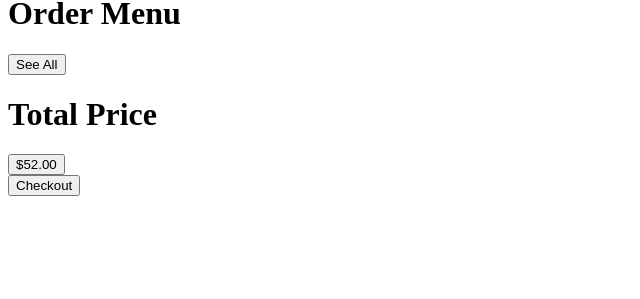
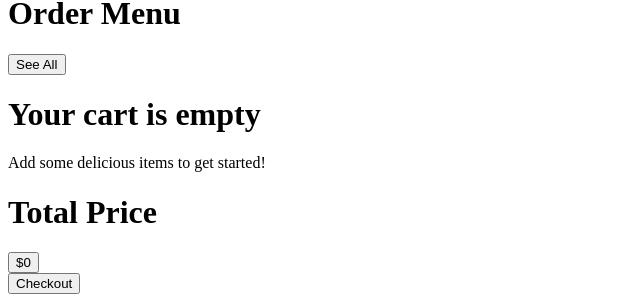
Before and after one commit to ayaosamaramadan/Pizza-Shop, a Next.js app: page /homepage in a window 1280 px wide. Shown: the part 1376-1675 px from the top of the page, without its empty margins (0-640 px from the left). Before the commit the page ends 1580 px from the top, so only its background shows below. Built offline with nearby package versions, Linux system fonts and the light colour scheme.

Commit message:
add total price for all product in cart

```diff
--- a/src/app/globals.css
+++ b/src/app/globals.css
@@ -1,7 +1,7 @@
 @import "tailwindcss";
 
 :root {
-  --background: #ffffff;
+  --background: #ffffff8e;
   --foreground: #000000;
 }
 
@@ -37,12 +37,12 @@ body {
 }
 
 ::-webkit-scrollbar-track {
-  background: var(--background);
+  background: #00000028;
   border-radius: 6px;
 }
 
 ::-webkit-scrollbar-thumb {
   background-color: var(--foreground);
   border-radius: 6px;
-  border: 3px solid var(--background);
+  border: 3px solid #000000;
 }
--- a/src/pages/ordermenu.tsx
+++ b/src/pages/ordermenu.tsx
@@ -13,19 +13,22 @@ import { PizzaType } from "@/types/pizzatype";
 const Ordermenu = () => {
   const dispatch = useDispatch();
 
-  const { itemCart , categories } = useSelector((state: RootState) => state.pizza);
-
-
-
+  const { itemCart, categories } = useSelector(
+    (state: RootState) => state.pizza
+  );
 
   const openModal = (id: PizzaType) => {
     console.log(id);
 
-    const selected =  categories.find((category) =>
+    const selected = categories.find((category) =>
       category.products.some((product) => product.id === id.id)
     );
 
-    dispatch(setSelectedPizza(selected?.products.find((product) => product.id === id.id) || null));
+    dispatch(
+      setSelectedPizza(
+        selected?.products.find((product) => product.id === id.id) || null
+      )
+    );
     dispatch(setIsModalOpen(true));
   };
 
@@ -90,7 +93,8 @@ const Ordermenu = () => {
           </div>
 
           <div className="max-h-[250px] h-[300px] overflow-y-scroll">
-            {itemCart.map((item) => (
+            {itemCart&&
+            itemCart.map((item) => (
               <div key={item.id}>
                 <div className="bg-[#b4bccf31] flex items-center mt-2 mx-2 p-2 rounded-lg shadow-md hover:shadow-lg hover:bg-[#37383ab6] transition duration-300">
                   <Image
@@ -134,11 +138,24 @@ const Ordermenu = () => {
                 </div>
               </div>
             ))}
+            {itemCart.length === 0 && (
+                <div className="flex mt-20 flex-col justify-center items-center">
+
+                <h1 className="text-[1rem] font-semibold text-gray-500">
+                  Your cart is empty
+                </h1>
+                <p className="text-sm text-gray-400 mt-2">
+                  Add some delicious items to get started!
+                </p>
+                </div>
+            )}
+
+
           </div>
           <div className="flex justify-between items-center mt-5 mx-12">
             <h1 className="text-[1rem] font-semibold">Total Price</h1>
             <button className="text-[1.5rem] font-semibold leading-2 text-[#01C550] flex items-center justify-center">
-              $52.00
+              ${itemCart.reduce((total, item) => total + item.price, 0)}
             </button>
           </div>
           <div className="flex justify-center mt-5">
```
Also changed, not shown: src/pages/decrpizza.tsx (+22 -10 lines).
